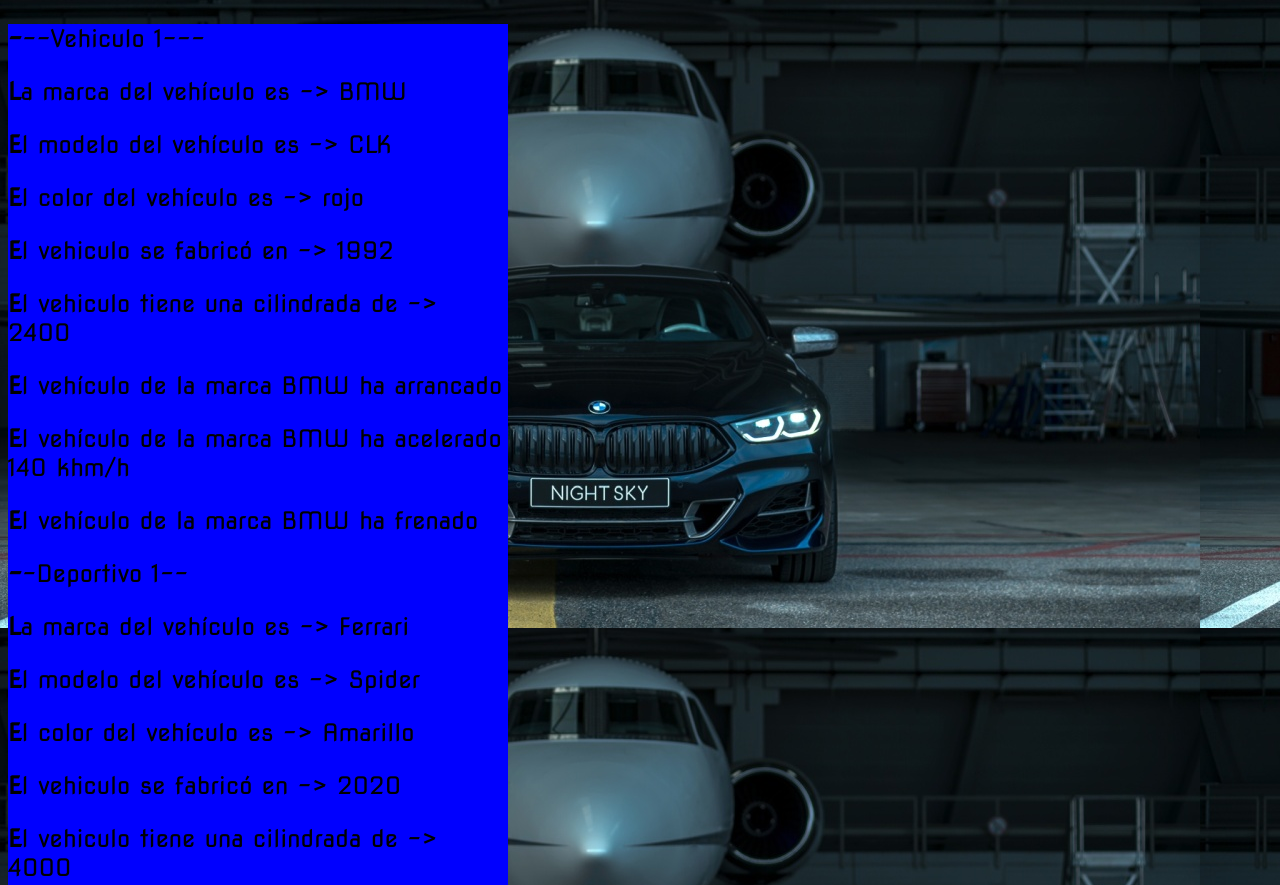
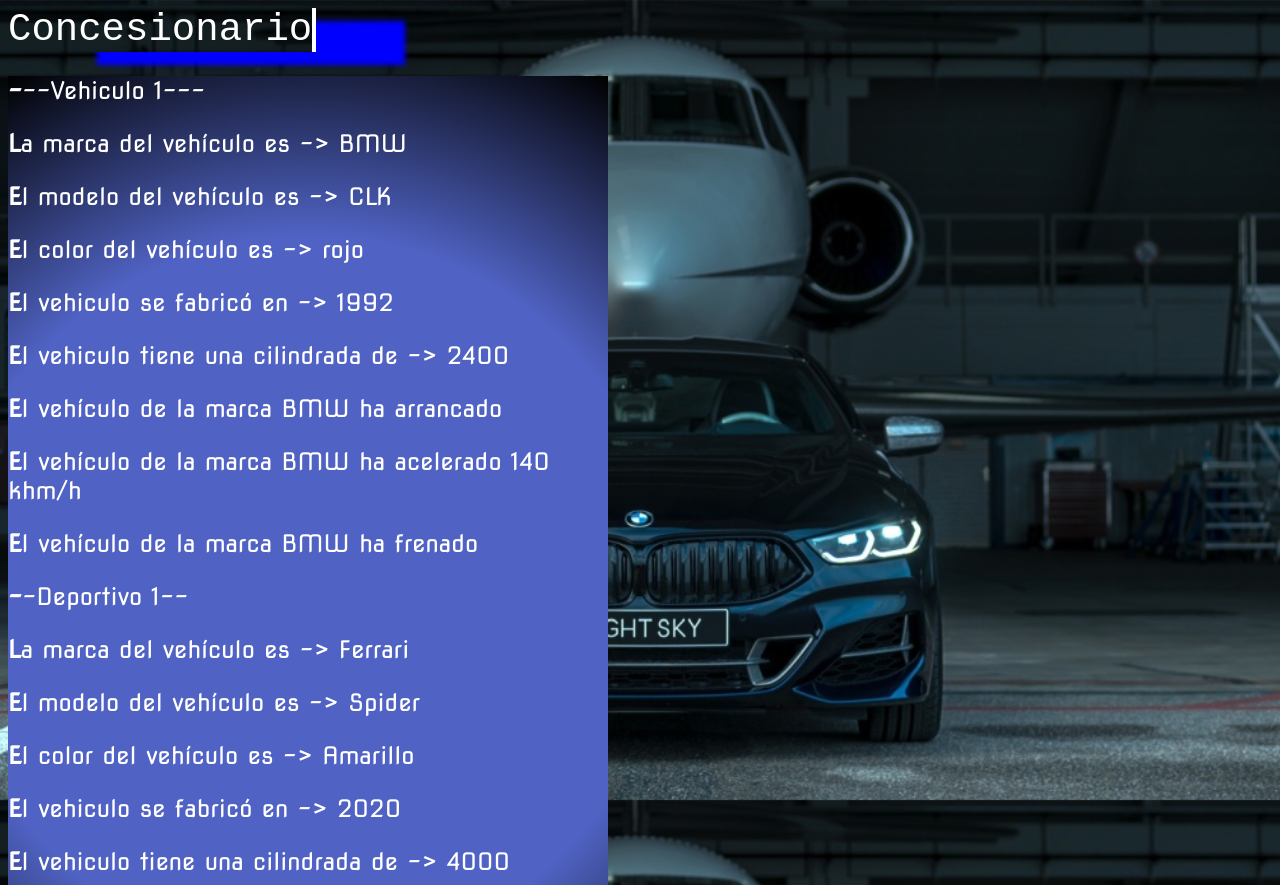
Before and after one commit to Ivanlr96/examenTema4, a plain HTML site: page index.html in a window 1280 px wide. Shown: the top 885 px of the page. Drawn offline with Linux system fonts and the light colour scheme.

Commit message:
Agregados varios estilos

```diff
--- a/index.html
+++ b/index.html
@@ -8,7 +8,7 @@
 
 </head>
 <body>
-
+<span>Concesionario </span>
     <script src="scripts/main.js" type="module"></script>
 </body>
 </html>
--- a/scripts/main.js
+++ b/scripts/main.js
@@ -51,3 +51,8 @@
         localStorage.setItem(key, deportivoObject[key])
     }
 }
+
+/* Para eliminar elementos en concreto:
+localStorage.removeItem('color')
+localstorage.removeItem('potenciaMotor)
+*/
--- a/styles/style.css
+++ b/styles/style.css
@@ -5,9 +5,13 @@
 body {
     font-family: 'nova';
     background-image: url('../assets/bmw-m850i-individual-night-sky-si.jpg');
+    background-size: cover;
+    background-repeat: no-repeat;
+    background-attachment: fixed;
 }
 p {
     font-size: 1.5rem;
+    color: white;
 
 }
 /* Pseudoselector para resaltar la primera letra de cada párrafo para resaltar donde empieza cada línea */
@@ -17,6 +21,35 @@
 }
 div {
     background-color: blue;
-    width: 500px;
+    width: 600px;
     align-items: center;
+    background: rgb(80,99,196);
+background: radial-gradient(circle, rgba(80,99,196,1) 60%, rgba(0,0,0,1) 100%);
 }
+
+span {
+    display: block;
+    font-family: monospace;
+    white-space: nowrap;
+    color: white;
+    border-right: 4px solid;
+    width: 13ch;
+    animation: writting 3s steps(54) 0.5s forwards, blink 500ms infinite alternate 4s;
+    overflow: hidden;
+    font-size: 3em;
+    -webkit-box-shadow: 89px 13px 5px 0px rgba(0,0,0,1);
+    -moz-box-shadow: 89px 13px 5px 0px rgba(0,0,0,1);
+    box-shadow: 89px 13px 5px 0px blue;
+}
+
+@keyframes writting {
+from {
+    width: 0;
+}
+}
+
+@keyframes blink {
+50% {
+    border-color: transparent;
+}
+}
```
